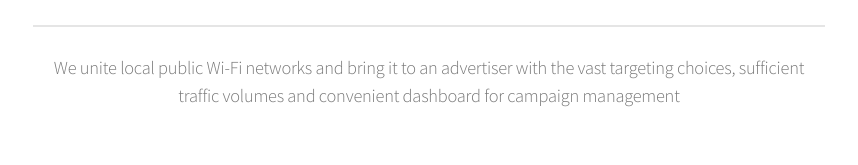
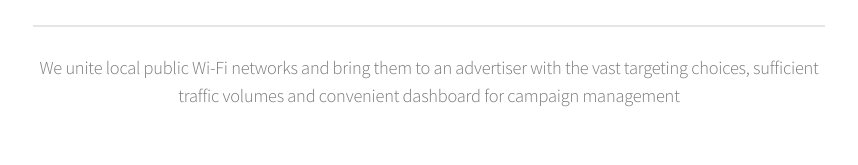
Before and after one commit to mecmaster/material, a website: page alpha/index.html in a window 1280 px wide. Shown: the part 705-870 px from the top of the page, 211-1069 px from the left. Drawn offline with Linux system fonts and the light colour scheme.

Commit message:
Vitaly corrections

```diff
--- a/alpha/index.html
+++ b/alpha/index.html
@@ -74,7 +74,7 @@
 							<h2>Introducing the ultimate platform
 							<br />
 							for Advertisers</h2>
-							<p>We unite local public Wi-Fi networks and bring it to an advertiser with the vast targeting choices, sufficient traffic volumes and convenient dashboard for campaign management</p>
+							<p>We unite local public Wi-Fi networks and bring them to an advertiser with the vast targeting choices, sufficient traffic volumes and convenient dashboard for campaign management</p>
 						</header>
 						<span class="image featured"><img src="images/pic01.jpg" alt="" /></span>
 					</section>
@@ -179,7 +179,7 @@
 							<img  src="images/partners/microsoft.png" style="height: auto; max-width: 100%; max-height: 100%;">
 						</a>
 
-							<p>We unite local public Wi-Fi networks and bring it to an advertiser with the vast targeting choices, sufficient traffic volumes and convenient dashboard for campaign management</p>
+							<p>We unite local public Wi-Fi networks and bring them to an advertiser with the vast targeting choices, sufficient traffic volumes and convenient dashboard for campaign management</p>
 <!--
 <div id="fb-root"></div>
 <script>(function(d, s, id) {
@@ -281,7 +281,7 @@
 						<li><a href="https://plus.google.com/+AdtenaUA/" class="icon fa-google-plus" target="blank"><span class="label">Google+</span></a></li>
 					</ul>
 					<ul class="copyright">
-						<li>&copy; Adtena. All rights reserved. 2014-2015</li><li>By: <a href="http://rox.la">Adtena team</a></li>
+						<li>&copy; Adtena. All rights reserved. 2014-2015</li><li>By: <a href="http://rox.la">Adtena</a></li>
 					</ul>
 				</footer>
 
```
